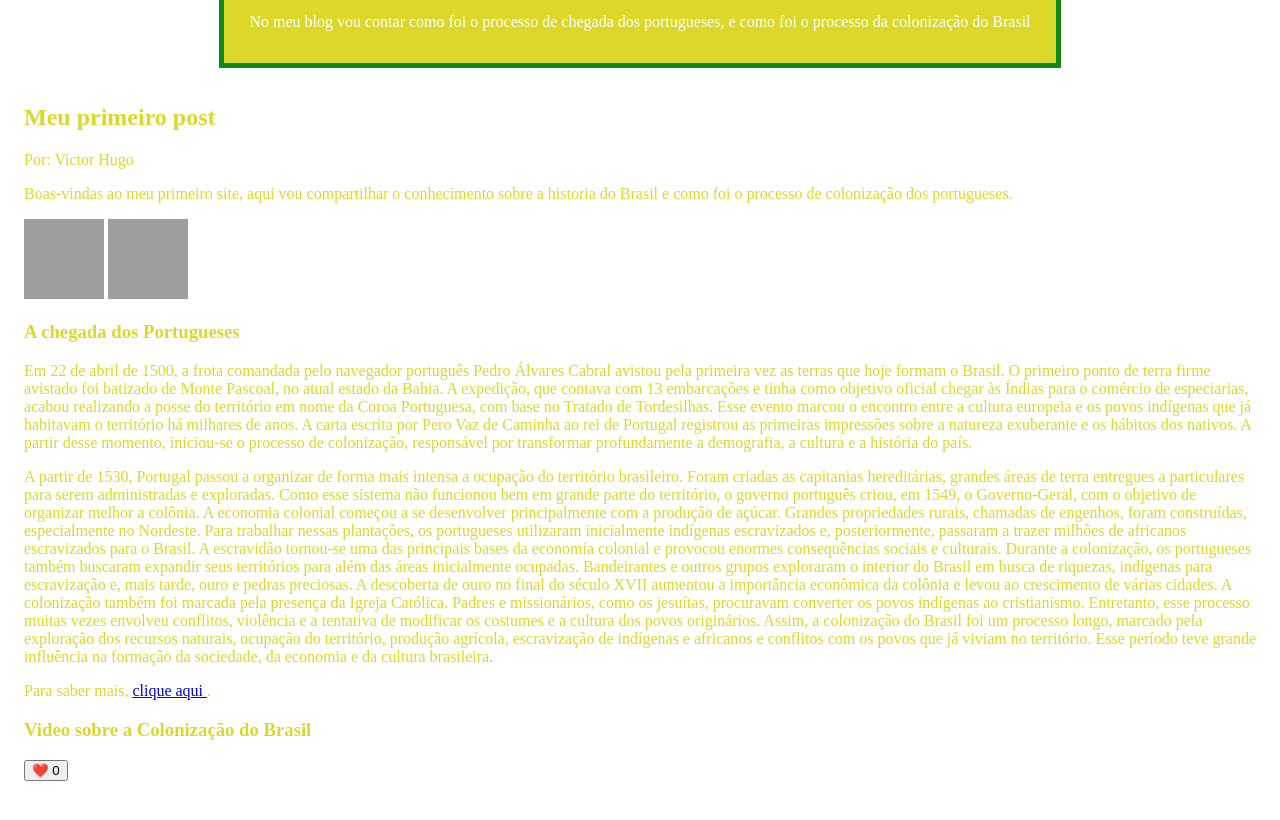
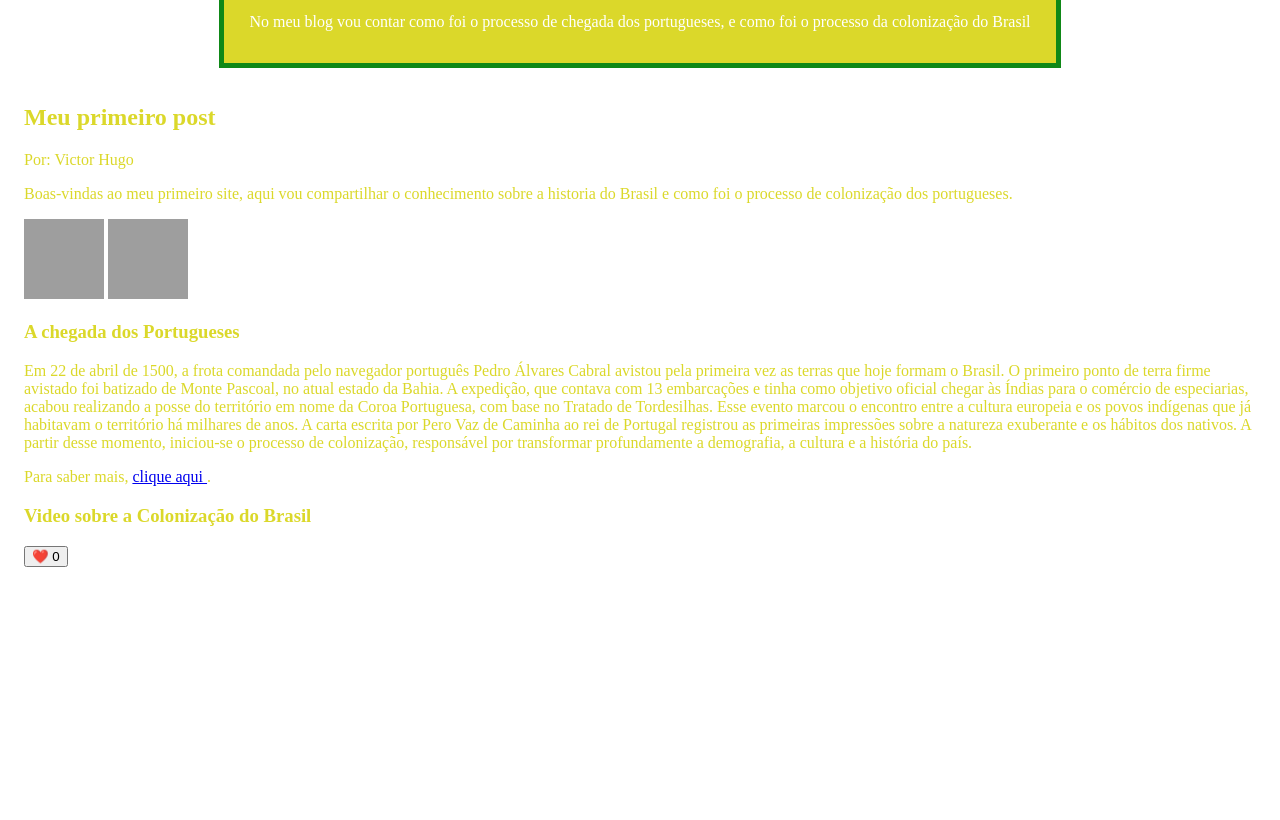
Before and after one commit to victorgeneroso-del/Meu-site, a plain HTML site: page index.html in a window 1280 px wide. Shown: the part 130-950 px from the top of the page. Drawn offline with Linux system fonts and the light colour scheme; grey boxes are pictures that could not be loaded.

Commit message:
meu site

```diff
--- a/index.html
+++ b/index.html
@@ -64,15 +64,6 @@
             A carta escrita por Pero Vaz de Caminha ao rei de Portugal registrou as primeiras impressões sobre a natureza exuberante e os hábitos dos nativos.
             A partir desse momento, iniciou-se o processo de colonização, responsável por transformar profundamente a demografia, a cultura e a história do país.
         </p>
-        <p> A partir de 1530, Portugal passou a organizar de forma mais intensa a ocupação do território brasileiro. Foram criadas as capitanias hereditárias, grandes áreas de terra entregues a particulares para serem administradas e exploradas. Como esse sistema não funcionou bem em grande parte do território, o governo português criou, em 1549, o Governo-Geral, com o objetivo de organizar melhor a colônia.
-
-A economia colonial começou a se desenvolver principalmente com a produção de açúcar. Grandes propriedades rurais, chamadas de engenhos, foram construídas, especialmente no Nordeste. Para trabalhar nessas plantações, os portugueses utilizaram inicialmente indígenas escravizados e, posteriormente, passaram a trazer milhões de africanos escravizados para o Brasil. A escravidão tornou-se uma das principais bases da economia colonial e provocou enormes consequências sociais e culturais.
-
-Durante a colonização, os portugueses também buscaram expandir seus territórios para além das áreas inicialmente ocupadas. Bandeirantes e outros grupos exploraram o interior do Brasil em busca de riquezas, indígenas para escravização e, mais tarde, ouro e pedras preciosas. A descoberta de ouro no final do século XVII aumentou a importância econômica da colônia e levou ao crescimento de várias cidades.
-
-A colonização também foi marcada pela presença da Igreja Católica. Padres e missionários, como os jesuítas, procuravam converter os povos indígenas ao cristianismo. Entretanto, esse processo muitas vezes envolveu conflitos, violência e a tentativa de modificar os costumes e a cultura dos povos originários.
-
-Assim, a colonização do Brasil foi um processo longo, marcado pela exploração dos recursos naturais, ocupação do território, produção agrícola, escravização de indígenas e africanos e conflitos com os povos que já viviam no território. Esse período teve grande influência na formação da sociedade, da economia e da cultura brasileira.</p>
         <p>
     Para saber mais,
     <a href="https://pt.wikipedia.org/wiki/Hist%C3%B3ria_do_Brasil">
```
